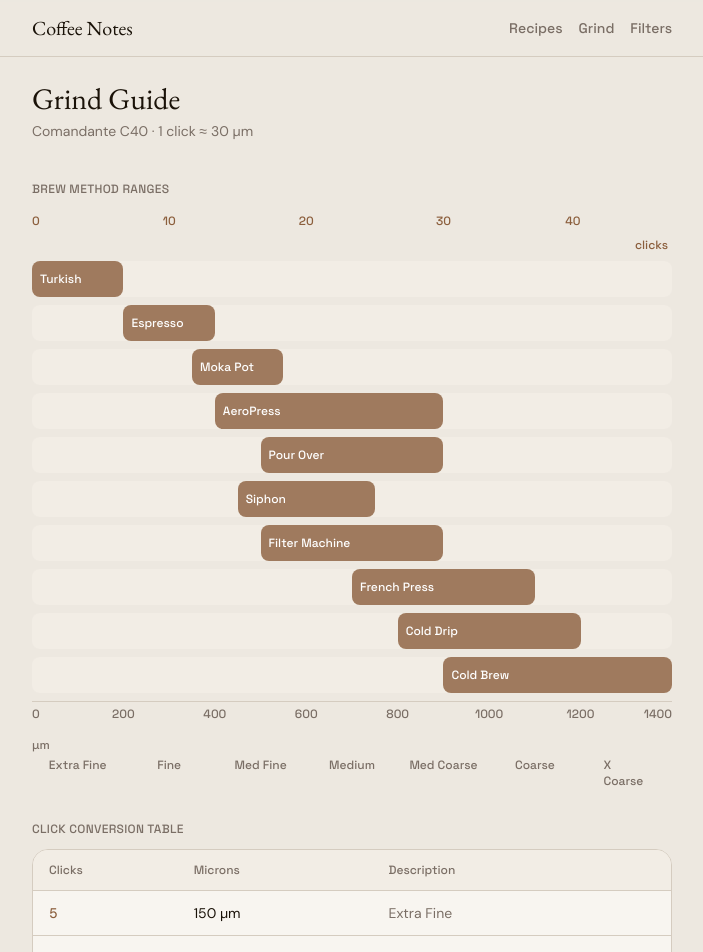
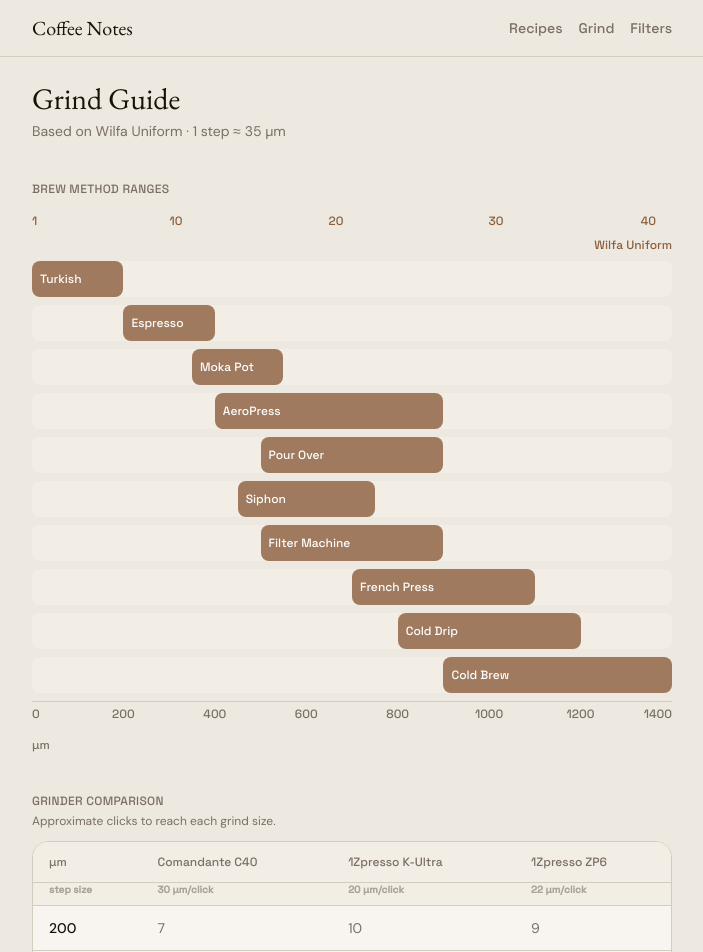
Before and after one commit to kty212/coffeenotes, a Next.js app: page /grind in a window 1280 px wide. Shown: the top 952 px of the page, without its empty margins (288-991 px from the left). Built offline with nearby package versions, Linux system fonts and the light colour scheme.

Commit message:
Update grind page: Wilfa Uniform chart, 3-grinder comparison table

```diff
--- a/app/grind/page.tsx
+++ b/app/grind/page.tsx
@@ -3,6 +3,7 @@ import type { Metadata } from "next";
 export const metadata: Metadata = { title: "Grind Guide — Coffee Notes" };
 
 const MAX_MICRONS = 1400;
+const WILFA_STEP_MICRONS = 35; // 1–41 scale covering ~0–1400 µm
 
 const brewMethods = [
   { name: "Turkish",        min: 0,   max: 200  },
@@ -18,66 +19,71 @@ const brewMethods = [
 ];
 
 const scaleLabels = [0, 200, 400, 600, 800, 1000, 1200, 1400];
-const descriptors = [
-  { label: "Extra Fine", min: 0,    max: 200  },
-  { label: "Fine",       min: 200,  max: 400  },
-  { label: "Med Fine",   min: 400,  max: 600  },
-  { label: "Medium",     min: 600,  max: 800  },
-  { label: "Med Coarse", min: 800,  max: 1000 },
-  { label: "Coarse",     min: 1000, max: 1200 },
-  { label: "X Coarse",   min: 1200, max: 1400 },
-];
 
-const comandanteClicks = [0, 10, 20, 30, 40];
+// Wilfa Uniform positions 1–41; position n ≈ (n–1) × 35 µm
+const wilfaPositions = [1, 10, 20, 30, 40];
 
-const conversionRows = [
-  { clicks: 5,  microns: 150,  descriptor: "Extra Fine"   },
-  { clicks: 10, microns: 300,  descriptor: "Fine"         },
-  { clicks: 15, microns: 450,  descriptor: "Fine"         },
-  { clicks: 17, microns: 510,  descriptor: "Fine (pour over)" },
-  { clicks: 20, microns: 600,  descriptor: "Medium"       },
-  { clicks: 22, microns: 660,  descriptor: "Medium/Coarse" },
-  { clicks: 24, microns: 720,  descriptor: "Medium"       },
-  { clicks: 28, microns: 840,  descriptor: "Medium Coarse" },
-  { clicks: 30, microns: 900,  descriptor: "Medium Coarse" },
-  { clicks: 35, microns: 1050, descriptor: "Coarse"       },
-  { clicks: 40, microns: 1200, descriptor: "Coarse"       },
-  { clicks: 45, microns: 1350, descriptor: "Super Coarse" },
-];
+function wilfaToMicrons(pos: number) {
+  return (pos - 1) * WILFA_STEP_MICRONS;
+}
 
 function pct(microns: number) {
   return `${(microns / MAX_MICRONS) * 100}%`;
 }
+
+// Comparison table rows (µm → settings per grinder)
+// K-Ultra: 20 µm/click, max ~760 µm
+// ZP6: 22 µm/click
+// Comandante C40: 30 µm/click
+const tableRows = [
+  { microns: 200  },
+  { microns: 400  },
+  { microns: 600  },
+  { microns: 800  },
+  { microns: 1000 },
+  { microns: 1200 },
+].map((r) => ({
+  microns: r.microns,
+  comandante: Math.round(r.microns / 30),
+  kultra: r.microns <= 760 ? Math.round(r.microns / 20) : null,
+  zp6: Math.round(r.microns / 22),
+}));
 
 export default function GrindPage() {
   return (
     <div className="space-y-10">
       <div>
         <h1 className="font-display text-3xl text-text-primary mb-1">Grind Guide</h1>
-        <p className="text-text-secondary text-sm">Comandante C40 · 1 click ≈ 30 µm</p>
+        <p className="text-text-secondary text-sm">Based on Wilfa Uniform · 1 step ≈ 35 µm</p>
       </div>
 
-      {/* Chart */}
+      {/* Range chart */}
       <div>
         <h2 className="font-label text-xs font-medium text-text-secondary uppercase tracking-wide mb-4">
           Brew Method Ranges
         </h2>
-        <div>
-          <div>
 
-            {/* Click scale */}
+        {/* Wilfa Uniform scale */}
         <div className="relative h-5 mb-1">
-              {comandanteClicks.map((clicks, i) => (
+          {wilfaPositions.map((pos) => {
+            const microns = wilfaToMicrons(pos);
+            const isFirst = pos === wilfaPositions[0];
+            const isLast = pos === wilfaPositions[wilfaPositions.length - 1];
+            return (
               <span
-                  key={i}
+                key={pos}
                 className="absolute text-xs font-label text-accent"
-                  style={{ left: pct(clicks * 30), transform: clicks === 40 ? 'translateX(-100%)' : clicks === 0 ? 'none' : 'translateX(-50%)' }}
+                style={{
+                  left: pct(microns),
+                  transform: isLast ? "translateX(-100%)" : isFirst ? "none" : "translateX(-50%)",
+                }}
               >
-                  {clicks}
+                {pos}
               </span>
-              ))}
+            );
+          })}
         </div>
-            <div className="text-xs font-label text-accent mb-2 text-right pr-1">clicks</div>
+        <div className="text-xs font-label text-accent mb-2 text-right">Wilfa Uniform</div>
 
         {/* Bars */}
         <div className="space-y-2">
@@ -97,55 +103,53 @@ export default function GrindPage() {
 
         {/* µm scale */}
         <div className="relative h-5 mt-2 border-t border-border">
-              {scaleLabels.map((val, i) => (
+          {scaleLabels.map((val) => (
             <span
-                  key={i}
+              key={val}
               className="absolute text-xs font-label text-text-secondary pt-1"
-                  style={{ left: pct(val), transform: val === 1400 ? 'translateX(-100%)' : val === 0 ? 'none' : 'translateX(-50%)' }}
+              style={{
+                left: pct(val),
+                transform: val === 1400 ? "translateX(-100%)" : val === 0 ? "none" : "translateX(-50%)",
+              }}
             >
               {val}
             </span>
           ))}
         </div>
         <div className="text-xs font-label text-text-secondary mt-4">µm</div>
-
-            {/* Descriptor band */}
-            <div className="relative h-6 mt-1">
-              {descriptors.map((d) => (
-                <span
-                  key={d.label}
-                  className="absolute text-xs font-label text-text-secondary -translate-x-1/2 hidden sm:inline"
-                  style={{ left: pct((d.min + d.max) / 2) }}
-                >
-                  {d.label}
-                </span>
-              ))}
       </div>
 
-          </div>
-        </div>
-      </div>
-
-      {/* Conversion table */}
+      {/* Grinder comparison table */}
       <div>
-        <h2 className="font-label text-xs font-medium text-text-secondary uppercase tracking-wide mb-3">
-          Click Conversion Table
+        <h2 className="font-label text-xs font-medium text-text-secondary uppercase tracking-wide mb-1">
+          Grinder Comparison
         </h2>
+        <p className="text-xs text-text-secondary mb-3">Approximate clicks to reach each grind size.</p>
         <div className="bg-surface border border-border rounded-2xl overflow-hidden">
           <table className="w-full text-sm">
             <thead>
               <tr className="border-b border-border bg-warm-white">
-                <th className="text-left px-4 py-3 font-label font-medium text-text-secondary text-xs">Clicks</th>
-                <th className="text-left px-4 py-3 font-label font-medium text-text-secondary text-xs">Microns</th>
-                <th className="text-left px-4 py-3 font-label font-medium text-text-secondary text-xs">Description</th>
+                <th className="text-left px-4 py-3 font-label font-medium text-text-secondary text-xs">µm</th>
+                <th className="text-left px-4 py-3 font-label font-medium text-text-secondary text-xs">Comandante C40</th>
+                <th className="text-left px-4 py-3 font-label font-medium text-text-secondary text-xs">1Zpresso K-Ultra</th>
+                <th className="text-left px-4 py-3 font-label font-medium text-text-secondary text-xs">1Zpresso ZP6</th>
+              </tr>
+              <tr className="border-b border-border bg-warm-white">
+                <th className="px-4 pb-2 font-label text-[10px] text-text-secondary/60 text-left">step size</th>
+                <th className="px-4 pb-2 font-label text-[10px] text-text-secondary/60 text-left">30 µm/click</th>
+                <th className="px-4 pb-2 font-label text-[10px] text-text-secondary/60 text-left">20 µm/click</th>
+                <th className="px-4 pb-2 font-label text-[10px] text-text-secondary/60 text-left">22 µm/click</th>
               </tr>
             </thead>
             <tbody>
-              {conversionRows.map((row, i) => (
-                <tr key={row.clicks} className={i < conversionRows.length - 1 ? "border-b border-border" : ""}>
-                  <td className="px-4 py-3 font-medium text-accent">{row.clicks}</td>
-                  <td className="px-4 py-3 text-text-primary">{row.microns} µm</td>
-                  <td className="px-4 py-3 text-text-secondary">{row.descriptor}</td>
+              {tableRows.map((row, i) => (
+                <tr key={row.microns} className={i < tableRows.length - 1 ? "border-b border-border" : ""}>
+                  <td className="px-4 py-3 font-medium text-text-primary">{row.microns}</td>
+                  <td className="px-4 py-3 text-text-secondary">{row.comandante}</td>
+                  <td className="px-4 py-3 text-text-secondary">
+                    {row.kultra !== null ? row.kultra : <span className="text-text-secondary/40">—</span>}
+                  </td>
+                  <td className="px-4 py-3 text-text-secondary">{row.zp6}</td>
                 </tr>
               ))}
             </tbody>
```
Lines whose indentation alone changed are shown as unchanged.
